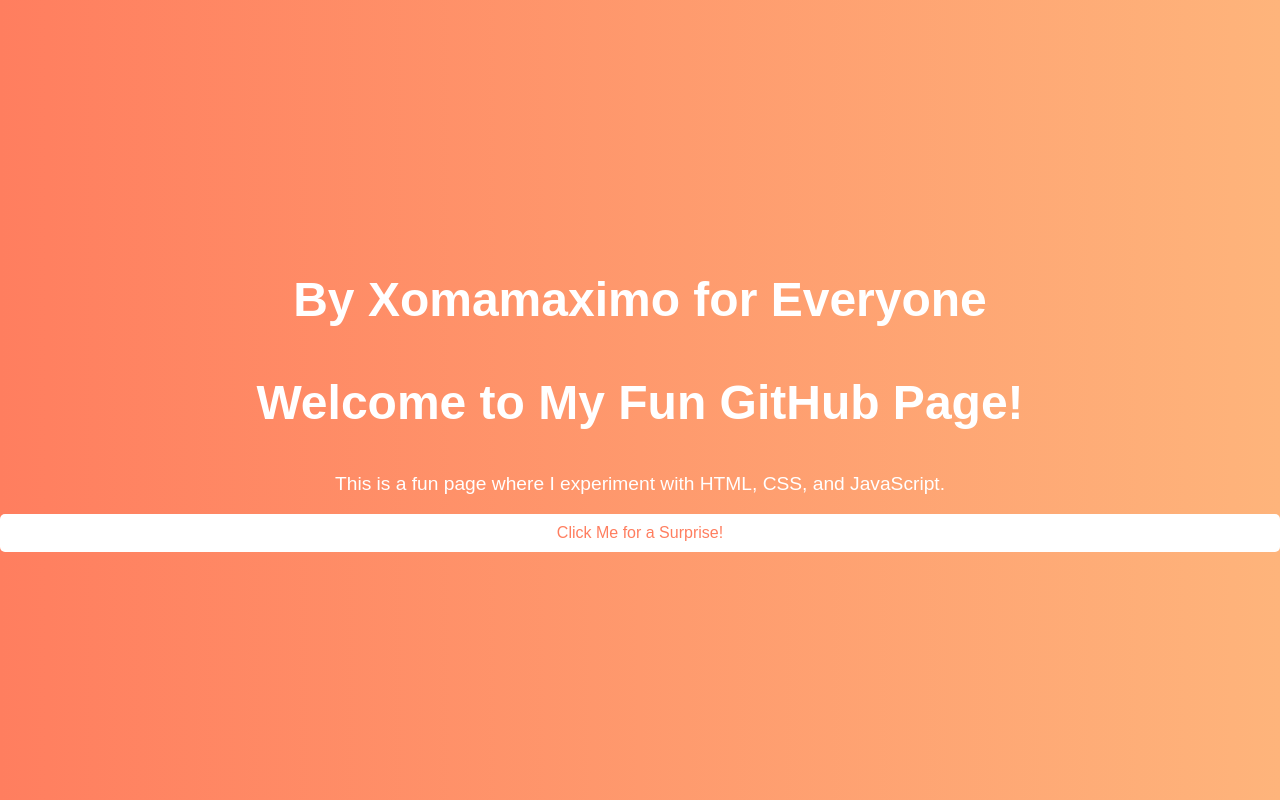
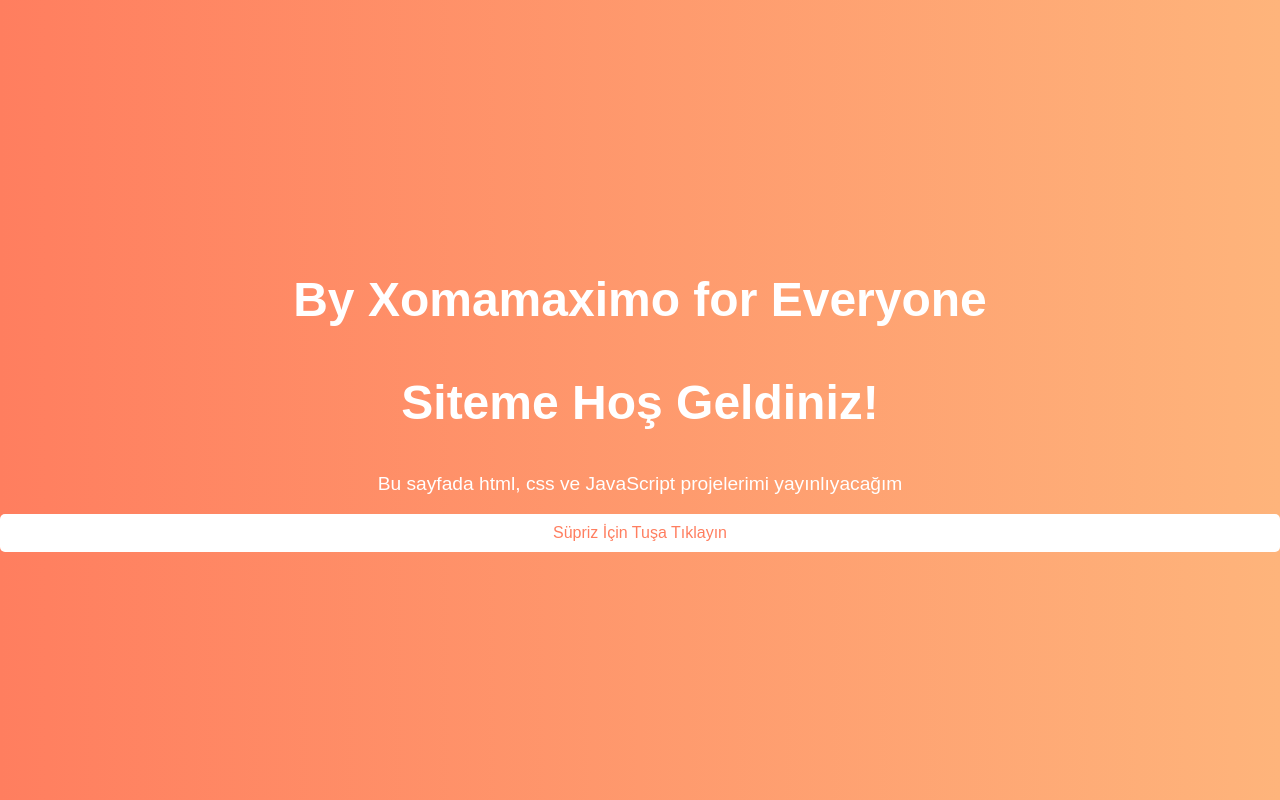
Before and after one commit to Xomamaximo/Xomamaximo.github.io, a plain HTML site: page index.html in a window 1280 px wide. Drawn offline with Linux system fonts and the light colour scheme.

Commit message:
türkçeleştirme

```diff
--- a/index.html
+++ b/index.html
@@ -4,7 +4,7 @@
     <meta charset="UTF-8">
     <meta name="viewport" content="width=device-width, initial-scale=1.0">
     <h1>By Xomamaximo for Everyone</h1>
-    <title>Benim İlk Web Sayfama Hoş Geldiniz!!</title>
+    <title>Benim İlk Sitem!</title>
     <style>
         body {
             font-family: Arial, sans-serif;
@@ -46,10 +46,10 @@
     </style>
 </head>
 <body>
-    <h1>Welcome to My Fun GitHub Page!</h1>
-    <p>This is a fun page where I experiment with HTML, CSS, and JavaScript.</p>
-    <button id="funButton">Click Me for a Surprise!</button>
-    <p id="surpriseMessage" class="hidden">Surprise! You found the hidden message! 🎉</p>
+    <h1>Siteme Hoş Geldiniz!</h1>
+    <p>Bu sayfada html, css ve JavaScript projelerimi yayınlıyacağım</p>
+    <button id="funButton">Süpriz İçin Tuşa Tıklayın</button>
+    <p id="surpriseMessage" class="hidden">SÜpriz! Gizli Mesajı Buldun! 🎉</p>
     <script>
         document.getElementById('funButton').addEventListener('click', function() {
             document.getElementById('surpriseMessage').classList.toggle('hidden');
```
